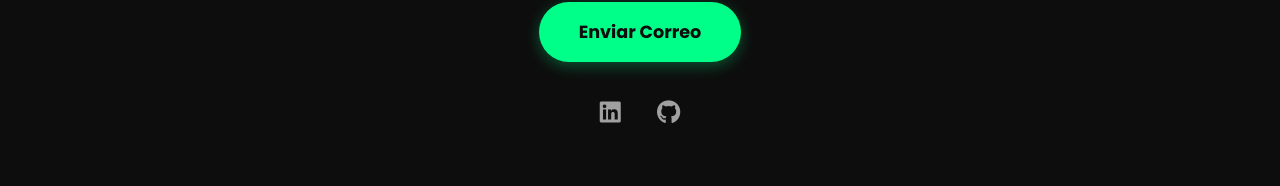
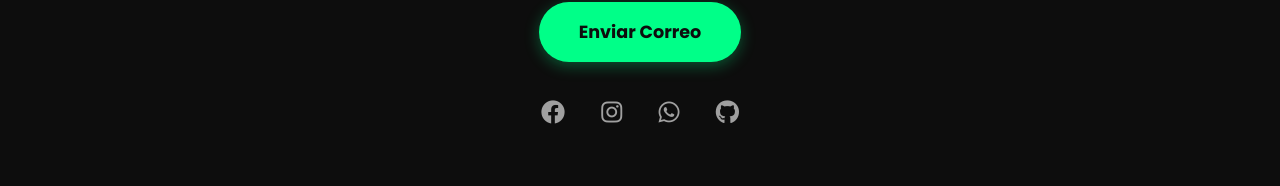
Before and after one commit to CESIL20/FULL_STUCK_CESIL_ANDY_BURCHETT, a plain HTML site: page index.html in a window 1280 px wide. Shown: the part 3400-3586 px from the top of the page. Drawn offline with Linux system fonts and the light colour scheme.

Commit message:
Add files via upload

```diff
--- a/index.html
+++ b/index.html
@@ -707,7 +707,10 @@
             <a href="mailto:cesil.burchett9320@Gmail.com" class="btn-primary">Enviar Correo</a>
             <div class="social-links">
                 <!-- ¡IMPORTANTE! Reemplaza los enlaces con tus perfiles reales -->
-                <a href="https://linkedin.com/in/tu-perfil" target="_blank" rel="noopener noreferrer" aria-label="LinkedIn"><i class="fab fa-linkedin"></i></a>
+                <a href="https://www.facebook.com/cesil.burchett" target="_blank" rel="noopener noreferrer" aria-label="Facebook"><i class="fab fa-facebook"></i></a>
+                <a href="https://www.instagram.com/cesil.a_.burchett/" target="_blank" rel="noopener noreferrer" aria-label="Instagram"><i class="fab fa-instagram"></i></a>
+                <a href="https://wa.me/+51927743956?text=Hola%20Cesil,%20vi%20tu%20portafolio%20y%20estoy%20interesado%20en%20tus%20servicios."
+                   class="whatsapp-button" target="_blank" rel="noopener noreferrer" aria-label="Contactar por WhatsApp"><i class="fab fa-whatsapp"></i></a>
                 <a href="https://github.com/CESIL20" target="_blank" rel="noopener noreferrer" aria-label="GitHub"><i class="fab fa-github"></i></a>
             </div>
         </section>
```
